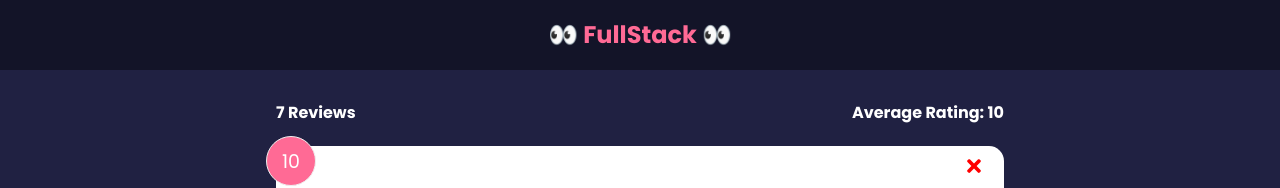
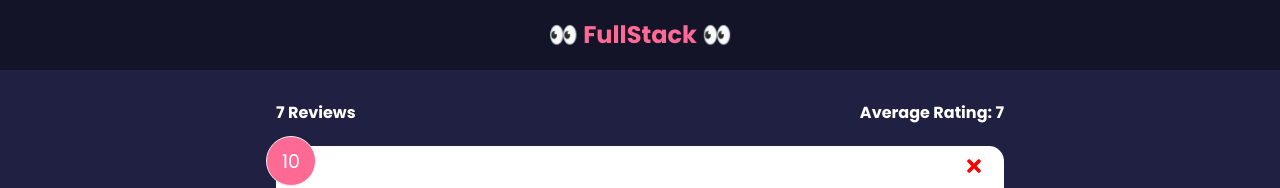
Before and after one commit to OerdBej/feedback, a React (Create React App) app: page / in a window 1280 px wide. Shown: the top 188 px of the page. Built offline with nearby package versions, Linux system fonts and the light colour scheme.

Commit message:
feedback

```diff
--- a/src/components/FeedbackItem.js
+++ b/src/components/FeedbackItem.js
@@ -9,7 +9,7 @@ const FeedbackItem = ({ pizza, handleDelete }) => {
     <Card>
       <div className='num-display'>{pizza.rating}</div>
 
-      {/* //! We can have the id of each button because of the iteration, We are passing the handleDelete with the id of iteration to the feedback list as a PROPS in order to get the id. We are passing props with iteration of the id */}
+      {/* //! We can have the id of each button because of the iteration, We are passing the handleDelete with the id of iteration to the feedback list as a PROPS in order to get the id. We are passing props with iteration of the id. So now we know what is been clicked at what moment. Items are into the APP.js stored into a useState*/}
       <button onClick={() => handleDelete(pizza.id)} className='close'>
         <FaTimes color='red' fontSize={20}></FaTimes>
       </button>
--- a/src/components/FeedbackList.js
+++ b/src/components/FeedbackList.js
@@ -1,12 +1,14 @@
 import FeebackItem from "./FeedbackItem";
 import PropTypes from "prop-types";
 
-//🎈 destructuring and passing the props from another component.
+//🎈 destructuring and passing the props from another component.HandleDelete is a props that we have getting from the parent component.
 
 const FeedbackList = ({ feedback, handleDelete }) => {
   if (!feedback || feedback.length === 0) {
     return <p>No Feedback yet</p>;
   }
+
+  //!
 
   //🎈 Getting the props as a State from App and passing throgh this in order to do the map()
   return (
--- a/src/components/FeedbackStats.js
+++ b/src/components/FeedbackStats.js
@@ -1,11 +1,26 @@
+import PropTypes from "prop-types";
+
 const FeedbackStats = ({ feedback }) => {
+  //!calculating the ratings avg: loop through the ratings and
+
+  let average =
+    feedback.reduce((accumulator, currentValue) => {
+      return accumulator + currentValue.rating;
+    }, 0) / feedback.length;
+
+  average = average.toFixed(1).replace(/[.,]0$/, "");
+
   return (
     //! this lines comes from passing the data to the state, and passing the state as a props for this component. In this way, having the feedback.length its going to update automatically also the colon of the review session.
     <div className='feedback-stats'>
       <h4>{feedback.length} Reviews</h4>
-      <h4>Average Rating: 10</h4>
+      <h4>Average Rating: {isNaN(average) ? 0 : average}</h4>
     </div>
   );
 };
 
+FeedbackStats.propTypes = {
+  feedback: PropTypes.array.isRequired,
+};
+
 export default FeedbackStats;
```
